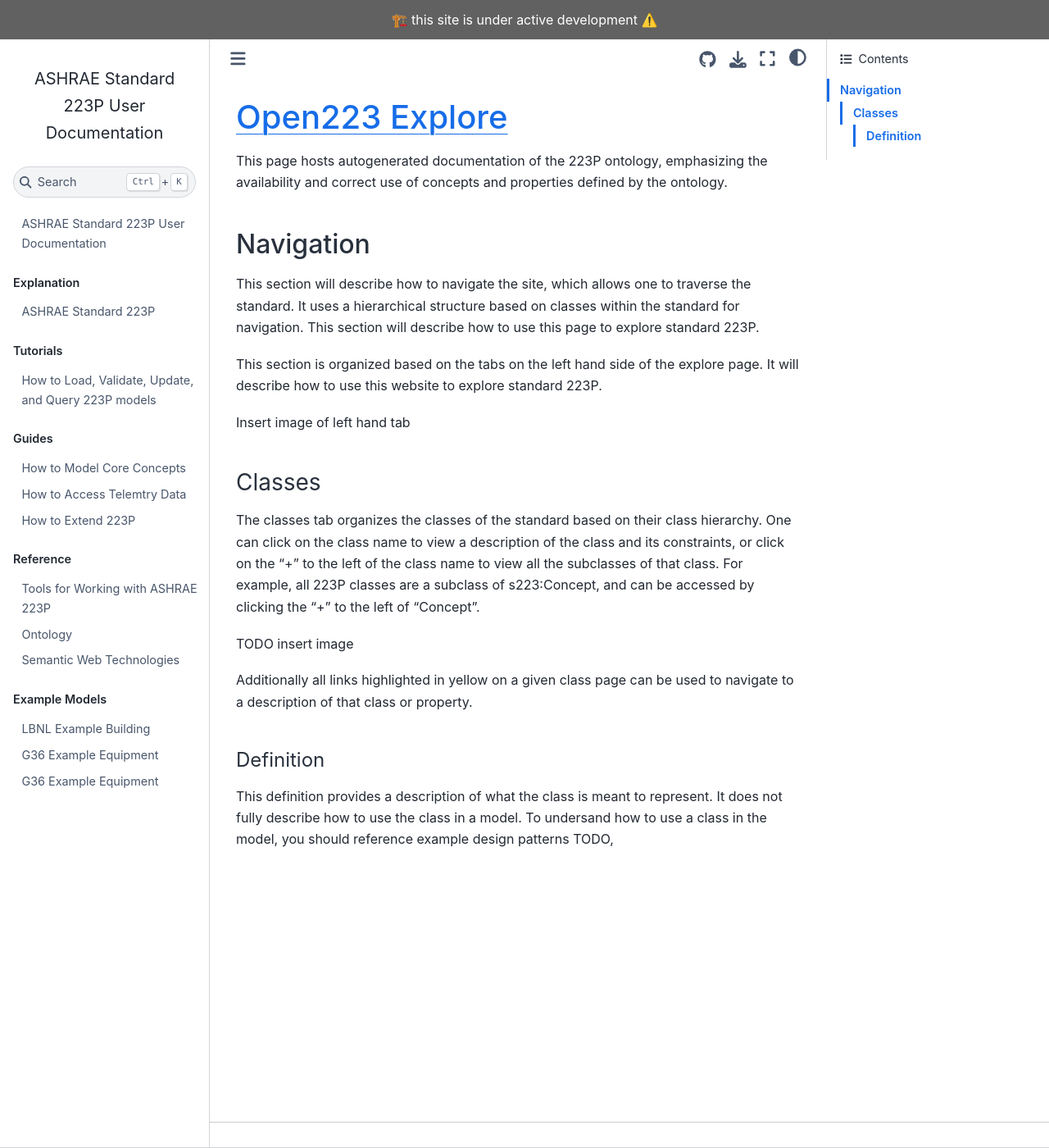
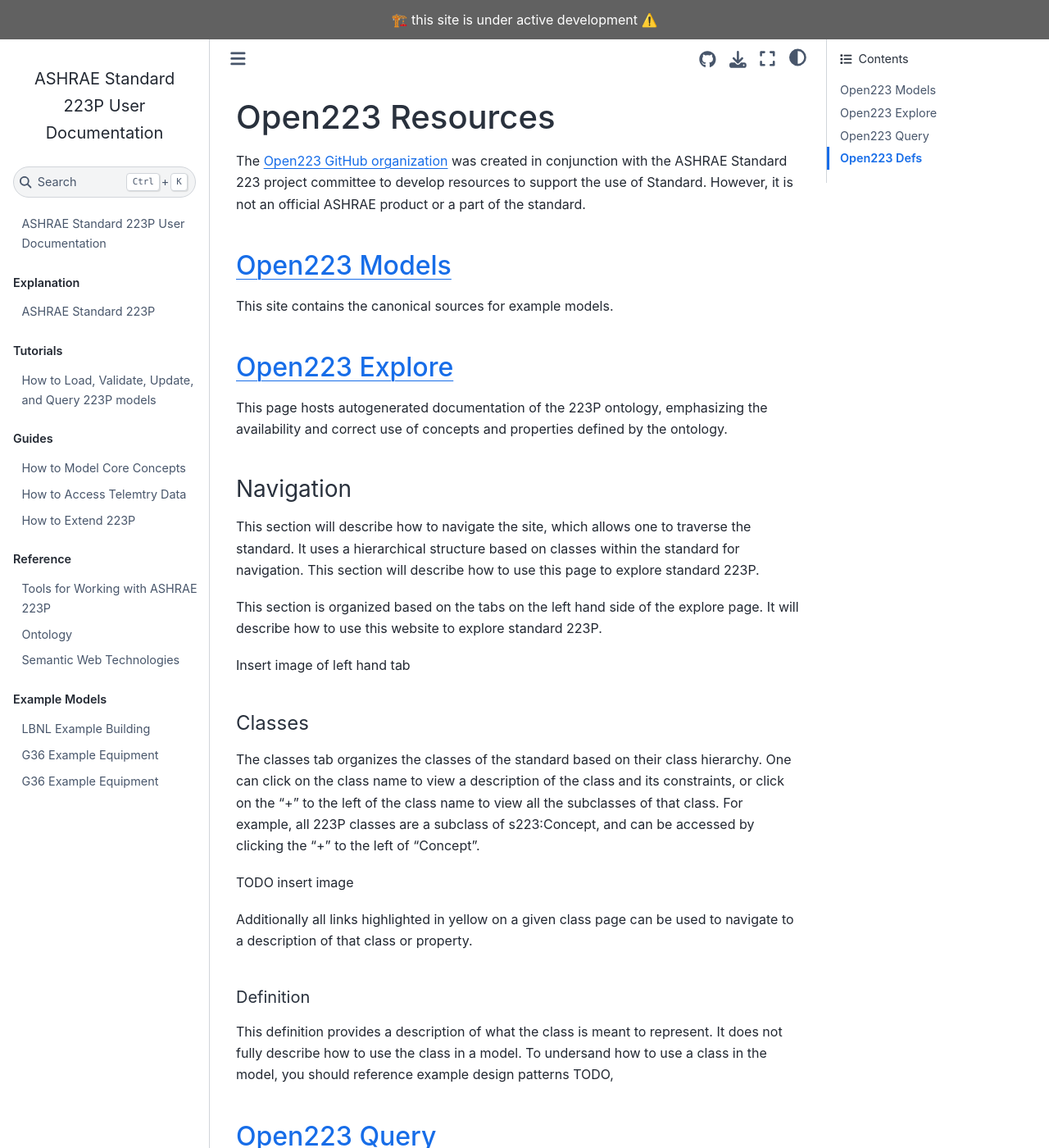
Before and after one commit to open223/docs.open223.info, a Jupyter Book: the page built from reference/open223-resources.md, in a window 1280 px wide and 1400 px high. Shown: the whole window at 82% size. Built offline with Jupyter Book 1.0.4 settings and Sphinx 7.4.7 and the Sphinx Book theme 1.1.4, drawn with Linux system fonts in a browser that asks for light colours; pages that are not in the unit, such as notebooks, are missing from menus; some of the changed text lies outside the part shown.

Commit message:
update open223-resources

```diff
--- a/reference/open223-resources.md
+++ b/reference/open223-resources.md
@@ -1,9 +1,17 @@
-(223-explore)=
-# [Open223 Explore](https://explore.open223.info/)
+(open223-resources)=
+# Open223 Resources
+
+The [Open223 GitHub organization](https://github.com/open223) was created in conjunction with the ASHRAE Standard 223 project committee to develop resources to support the use of Standard. However, it is not an official ASHRAE product or a part of the standard.
+
+## [Open223 Models](https://models.open223.info/)
+
+This site contains the canonical sources for example models.
+
+## [Open223 Explore](https://explore.open223.info/)
 
 This page hosts autogenerated documentation of the 223P ontology, emphasizing the availability and correct use of concepts and properties defined by the ontology.
 
-## Navigation
+### Navigation
 
 This section will describe how to navigate the site, which allows one to traverse the standard. It uses a hierarchical structure based on classes within the standard for navigation. This section will describe how to use this page to explore standard 223P.
 
@@ -11,7 +19,7 @@
 
 Insert image of left hand tab
 
-### Classes
+#### Classes
 
 The classes tab organizes the classes of the standard based on their class hierarchy. One can click on the class name to view a description of the class and its constraints, or click on the "+" to the left of the class name to view all the subclasses of that class. For example, all 223P classes are a subclass of s223:Concept, and can be accessed by clicking the "+" to the left of "Concept".
 
@@ -19,6 +27,14 @@
 
 Additionally all links highlighted in yellow on a given class page can be used to navigate to a description of that class or property.
 
-#### Definition
+##### Definition
 
 This definition provides a description of what the class is meant to represent. It does not fully describe how to use the class in a model. To undersand how to use a class in the model, you should reference example design patterns TODO,
+
+## [Open223 Query](https://query.open223.info/)
+
+This page provides client-side SPARQL query processing using Oxigraph. It contains several example 223 models and several example queries.
+
+## [Open223 Defs](https://defs.open223.info/)
+
+This page provides a set of [concise bounded descriptions (CBDs)](https://www.w3.org/submissions/CBD/) of 223 concepts, rules, shapes, and entities with permalinks referenced by the 223 standard document.
```
